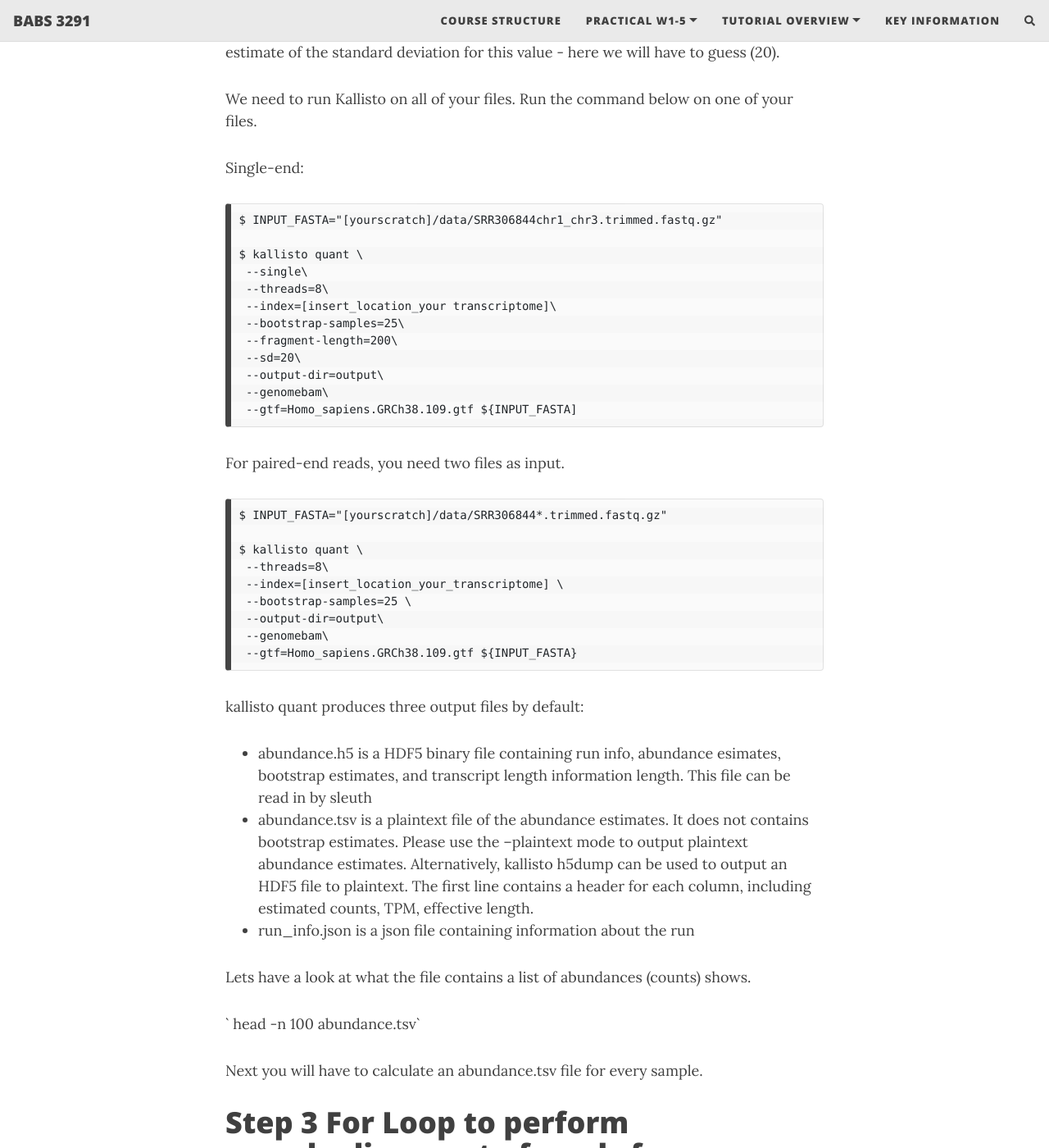
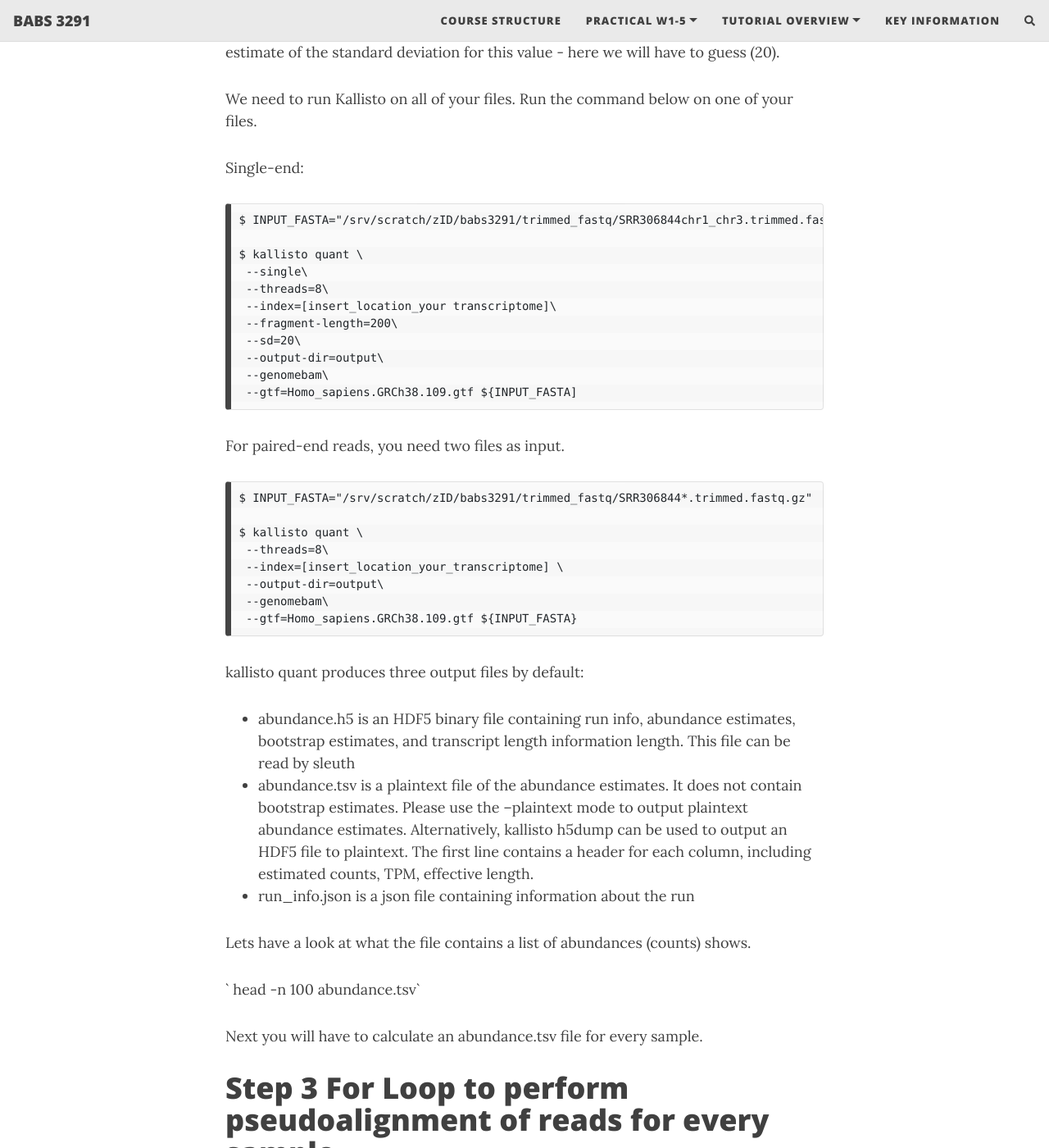
Before and after one commit to theheking/babs-rna-seq-2024, a Jekyll site: the page built from practical_overview/Week5_Alignment.md, in a window 1280 px wide and 1400 px high, scrolled down 6958 px. Shown: the whole window at 82% size. Built offline with Jekyll 4.4.1, drawn with Linux system fonts in a browser that asks for light colours; nearby versions of some CDN libraries; comment, search, counter and statistics services are not loaded; some of the changed text lies outside the part shown.

Commit message:
Update Week5_Alignment.md

```diff
--- a/practical_overview/Week5_Alignment.md
+++ b/practical_overview/Week5_Alignment.md
@@ -141,11 +141,11 @@ We can immediately eliminate transcripts that don’t contain the letter D:
 >Transcript 5: ZNEQDNAHXMPBLRVDEBJRJFTDOIWUPFLSIYOOHNQH
 
 
-Immediately, the problem is made easier by throwing away transcripts that could not contain the answer. This is not an exact analogy but basically, rather than trying to match every read to every position in the genome, Kallisto is faster because 1) we are only matching to the transcriptome (a subset of the genome) and 2) we focus only on transcripts that could have generated a particular read.
+Immediately, the problem is made easier by throwing away transcripts that could not contain the answer. This is not an exact analogy, but basically, rather than trying to match every read to every position in the genome, Kallisto is faster because 1) we are only matching to the transcriptome (a subset of the genome) and 2) we focus only on transcripts that could have generated a particular read.
 
 
 > Note
-Pseudoalignment is just one approach to aligning RNA-Seq reads. Other software will do full alignments of the read to a transcriptome or genome. These methods have different advantages and requirements.
+Pseudoalignment is just one approach to aligning RNA-Seq reads. Other software will fully align the read to a transcriptome or genome. These methods have different advantages and requirements.
 
 
 
@@ -186,22 +186,22 @@ Also, must unzip the gtf above. This will take the gtf from being compressed to
 
         $ gunzip Homo_sapiens.GRCh38.109.gtf.gz
 
-First we must load kallisto to our session using `module load` as this is not installed.
+First, we must load Kallisto to our session using `module load` as this is not installed.
 
         $ module load kallisto
 
-Next run the indexing command. This prepares the transcriptome so that we can pseudoalign reads to it.
+Next, run the indexing command. This prepares the transcriptome so that we can pseudoalign reads to it.
 
     $ kallisto index --index=transcriptome_Homo_sapiens_GRCh38 kallisto_human_ref/Homo_sapiens.GRCh38.cdna.all.fa.gz
 
 
 Step 2 Pseudoalignment of reads with Kallisto
 ============================================
-In this final step, we will run Kallisto on all of our files to quantify the reads. We will write a for loop to do this. Let's see once again our trimmed reads
+In this final step, we will run Kallisto on all of our files to quantify the reads. We will write a for loop to do this. Let's see once again our trimmed reads.
 
 Using your trimmed reads
 
-    $ cd /srv/scratch/[your_zID]/trimmed_fastq/
+    $ cd /srv/scratch/zID/babs3291/trimmed_fastq/
 
 All instructions for the commands we are using are in the Kallisto manual: https://pachterlab.github.io/kallisto/manual. Since we are using single read data, we need to provide information on the fragment length used for the library (200) and an estimate of the standard deviation for this value - here we will have to guess (20).
 
@@ -210,13 +210,12 @@ We need to run Kallisto on all of your files. Run the command below on one of yo
 Single-end:
 
 
-    $ INPUT_FASTA="[yourscratch]/data/SRR306844chr1_chr3.trimmed.fastq.gz"
+    $ INPUT_FASTA="/srv/scratch/zID/babs3291/trimmed_fastq/SRR306844chr1_chr3.trimmed.fastq.gz"
 
     $ kallisto quant \
      --single\
      --threads=8\
      --index=[insert_location_your transcriptome]\
-     --bootstrap-samples=25\
      --fragment-length=200\
      --sd=20\
      --output-dir=output\
@@ -226,12 +225,11 @@ Single-end:
 
 For paired-end reads, you need two files as input.
 
-    $ INPUT_FASTA="[yourscratch]/data/SRR306844*.trimmed.fastq.gz"
+    $ INPUT_FASTA="/srv/scratch/zID/babs3291/trimmed_fastq/SRR306844*.trimmed.fastq.gz"
 
     $ kallisto quant \
      --threads=8\
      --index=[insert_location_your_transcriptome] \
-     --bootstrap-samples=25 \
      --output-dir=output\
      --genomebam\
      --gtf=Homo_sapiens.GRCh38.109.gtf ${INPUT_FASTA}
@@ -240,8 +238,8 @@ For paired-end reads, you need two files as input.
 
 kallisto quant produces three output files by default:
 
-- abundance.h5 is a HDF5 binary file containing run info, abundance esimates, bootstrap estimates, and transcript length information length. This file can be read in by sleuth
-- abundance.tsv is a plaintext file of the abundance estimates. It does not contains bootstrap estimates. Please use the --plaintext mode to output plaintext abundance estimates. Alternatively, kallisto h5dump can be used to output an HDF5 file to plaintext. The first line contains a header for each column, including estimated counts, TPM, effective length.
+- abundance.h5 is an HDF5 binary file containing run info, abundance estimates, bootstrap estimates, and transcript length information length. This file can be read by sleuth
+- abundance.tsv is a plaintext file of the abundance estimates. It does not contain bootstrap estimates. Please use the --plaintext mode to output plaintext abundance estimates. Alternatively, kallisto h5dump can be used to output an HDF5 file to plaintext. The first line contains a header for each column, including estimated counts, TPM, effective length.
 - run_info.json is a json file containing information about the run
 
  Lets have a look at what the file contains a list of abundances (counts) shows.
@@ -264,7 +262,6 @@ If you have single-end reads.
            --single\
            --threads=8\
            --index=[insert_location_your transcriptome]\
-           --bootstrap-samples=25\
            --fragment-length=200\
            --sd=20\
            --output-dir=${outdir}\
@@ -284,7 +281,6 @@ If you have paired-end reads. **Hint: check the string provided as the second pa
           kallisto quant \
            --threads=8 \
            --index=/srv/scratch/z5342988/transcriptome_Homo_sapiens_GRCh38 \
-           --bootstrap-samples=25 \
            --output-dir=${outdir} \
            --gtf=Homo_sapiens.GRCh38.109.gtf ${infiles}
 
```
Also changed, not shown: other parts of practical_overview/Week5_Alignment.md (+5 -5 lines).
